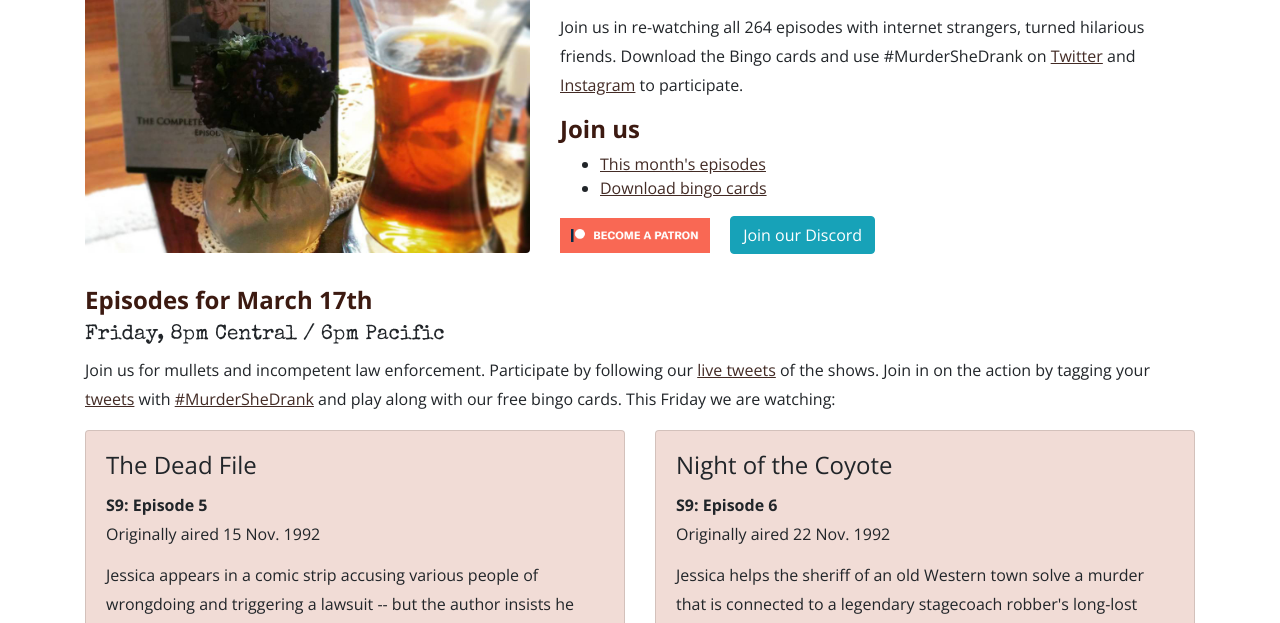
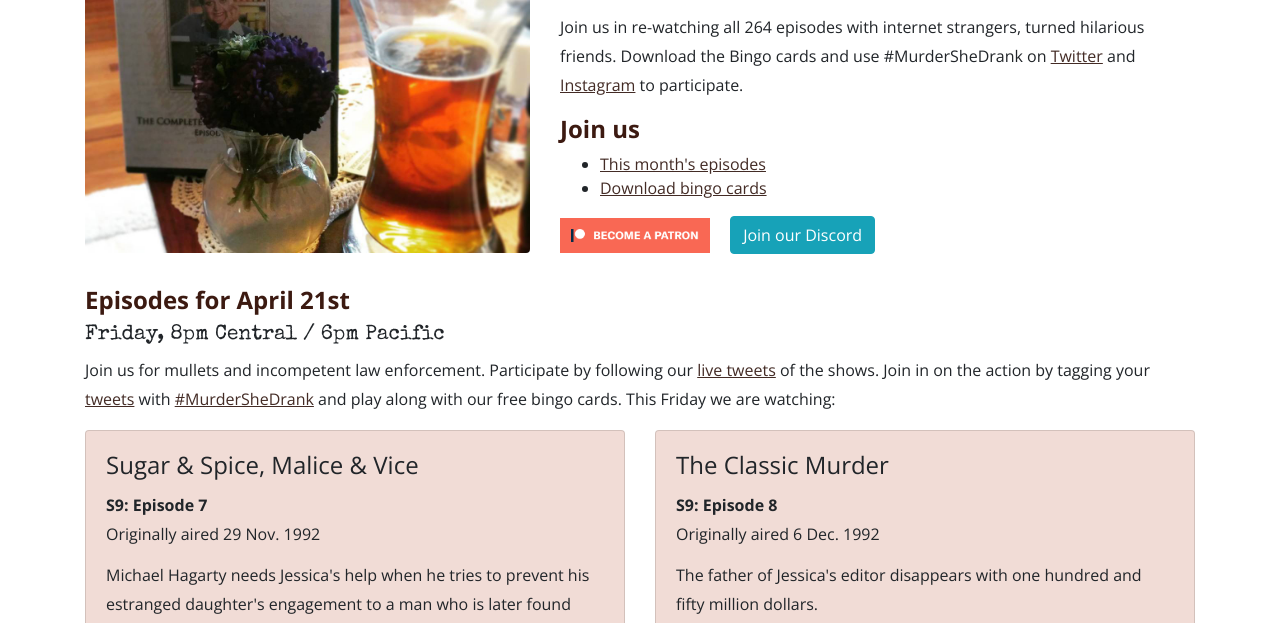
Before and after one commit to kzadrozny/murdershedrank, a website: page index.html in a window 1280 px wide. Shown: the part 177-800 px from the top of the page. Drawn offline with nearby package versions, Linux system fonts and the light colour scheme.

Commit message:
April updates

```diff
--- a/index.html
+++ b/index.html
@@ -84,7 +84,7 @@
     <!-- Episodes -->
     <div id="episodes" class="jump"></div>
     <section class="episodes">
-      <h2>Episodes for March 17th</h2>
+      <h2>Episodes for April 21st</h2>
       <h3>Friday, 8pm Central / 6pm Pacific</h3>
       <p>Join us for mullets and incompetent law enforcement. Participate by following our <a href="https://twitter.com/MurderSheDrank">live tweets</a> of the shows. Join in on the action by tagging your <a href="https://twitter.com/hashtag/MurderSheDrank?src=hash">tweets</a> with <a href="https://instagram.com/explore/tags/murdershedrank/">#MurderSheDrank</a> and play along with our free bingo cards. This Friday we are watching:</p>
       <div class="row">
@@ -92,11 +92,11 @@
         <div class="col-md-6 mb-5">
           <div class="card h-100">
             <div class="card-body">
-              <h4 class="card-title">The Dead File</h4>
+              <h4 class="card-title">Sugar & Spice, Malice & Vice</h4>
               <p class="card-text">
-                <span class="episode">S9: Episode 5</span>
-                <span class="ep-date">Originally aired 15 Nov. 1992</span>
-                Jessica appears in a comic strip accusing various people of wrongdoing and triggering a lawsuit -- but the author insists he had nothing to do with it and his inker is killed in his studio.
+                <span class="episode">S9: Episode 7</span>
+                <span class="ep-date">Originally aired 29 Nov. 1992</span>
+                Michael Hagarty needs Jessica's help when he tries to prevent his estranged daughter's engagement to a man who is later found dead.
               </p>
             </div>
           </div>
@@ -105,11 +105,11 @@
         <div class="col-md-6 mb-5">
           <div class="card h-100">
             <div class="card-body">
-              <h4 class="card-title">Night of the Coyote</h4>
+              <h4 class="card-title">The Classic Murder</h4>
               <p class="card-text">
-                <span class="episode">S9: Episode 6</span>
-                <span class="ep-date">Originally aired 22 Nov. 1992</span>
-                Jessica helps the sheriff of an old Western town solve a murder that is connected to a legendary stagecoach robber's long-lost treasure.
+                <span class="episode">S9: Episode 8</span>
+                <span class="ep-date">Originally aired 6 Dec. 1992</span>
+                The father of Jessica's editor disappears with one hundred and fifty million dollars.
               </p>
             </div>
           </div>
```
